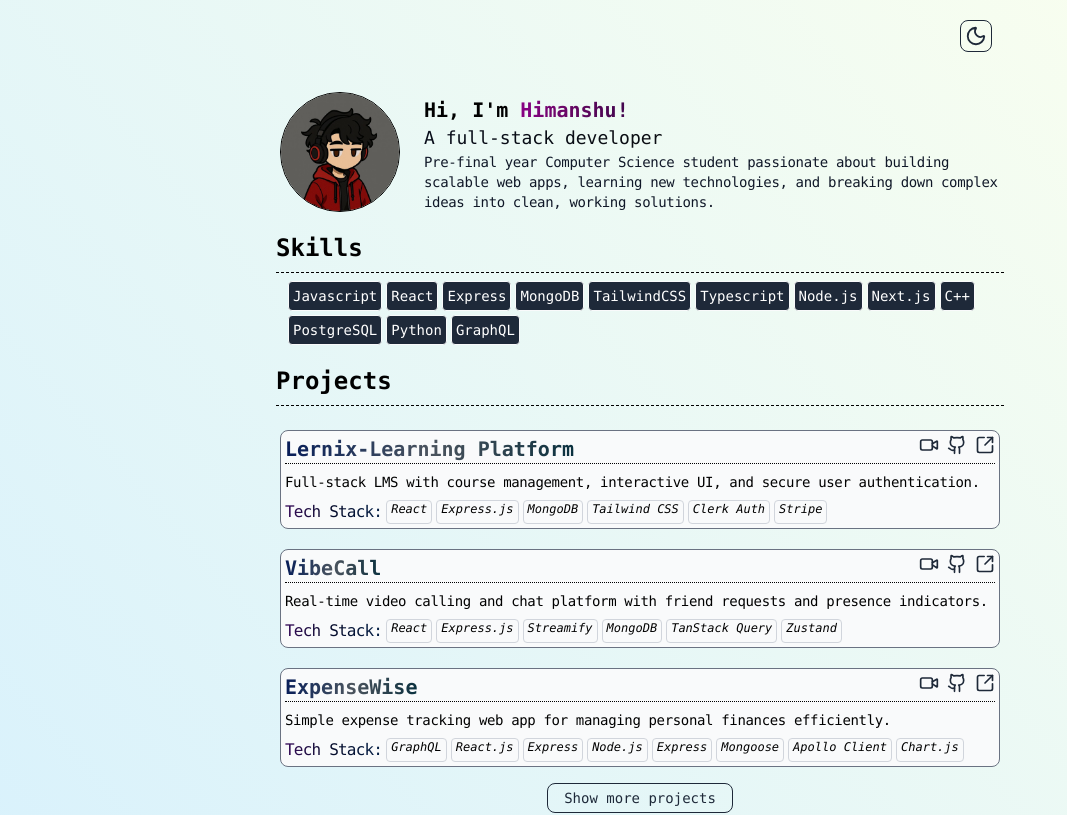
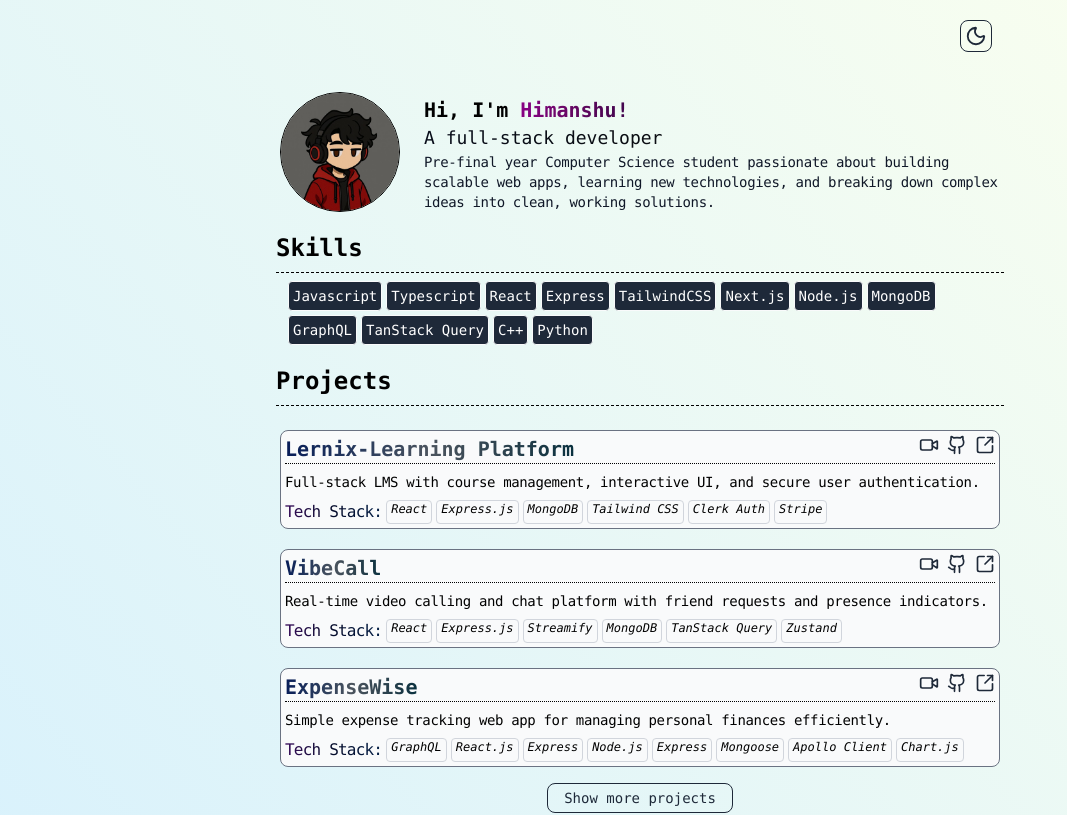
Before and after one commit to himanshur4/portfolio-v1, a React (Vite) app: page / in a window 1280 px wide. Shown: the top 815 px of the page, without its empty margins (0-1067 px from the left). Built offline with nearby package versions, Linux system fonts and the light colour scheme.

Commit message:
skill section updated

```diff
--- a/src/components/Contact.jsx
+++ b/src/components/Contact.jsx
@@ -1,5 +1,4 @@
 import { Github, Linkedin, Mail, Twitter } from 'lucide-react'
-import React from 'react'
 import ContactCard from './ContactCard'
 import { data } from '../data'
 const Contact = () => {
--- a/src/data.js
+++ b/src/data.js
@@ -1,6 +1,6 @@
 export const data={
     skills:[
-        "Javascript","React","Express","MongoDB","TailwindCSS","Typescript","Node.js","Next.js","C++","PostgreSQL","Python","GraphQL"
+        "Javascript","Typescript","React","Express","TailwindCSS","Next.js","Node.js","MongoDB","GraphQL","TanStack Query","C++","Python"
     ],
     projects:[
         {
```
